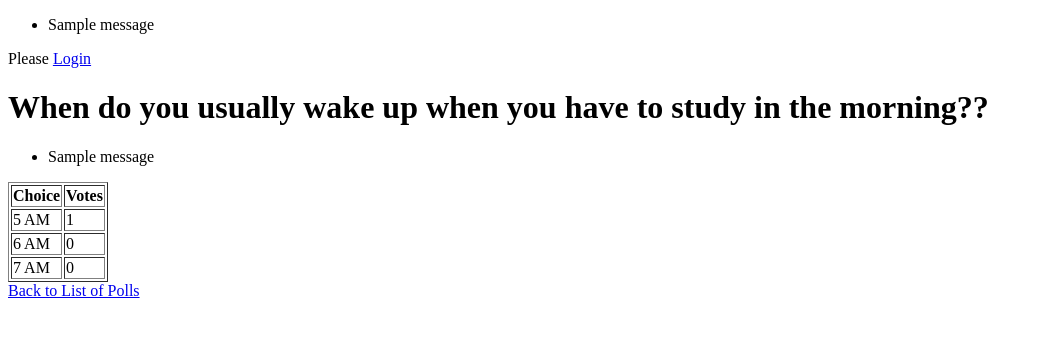
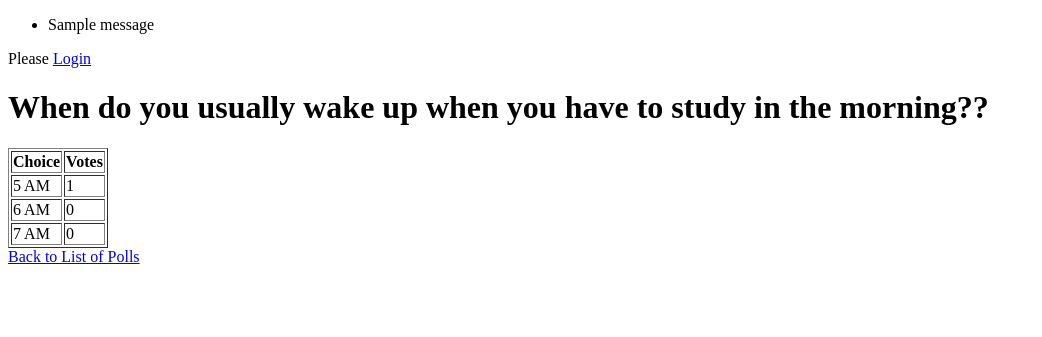
Before and after one commit to jee-gamer/ku-polls, a Django app: page /polls/1/results/ in a window 1280 px wide. Shown: the top 337 px of the page, without its empty margins (0-1042 px from the left). Run offline with Django 5.2, Linux system fonts and the light colour scheme; data comes from the database, SQL or seed files in the repository; tables that the repository leaves empty hold one stand-in row (values such as "Sample post"); one stand-in notice (Sample message) is shown.

Commit message:
remove message duplication in results.html add id in the vote messages

```diff
--- a/polls/templates/polls/results.html
+++ b/polls/templates/polls/results.html
@@ -2,14 +2,6 @@
 {% block content %}
 
 <h1>{{ question.question_text }}</h1>
-
-{% if messages %}
-    <ul class="messages">
-        {% for message in messages %}
-            <li>{% if message.tags %}{% endif %}{{ message }}</li>
-        {% endfor %}
-    </ul>
-{% endif %}
 
 <table border="1">
     <thead>
--- a/polls/views.py
+++ b/polls/views.py
@@ -112,8 +112,9 @@ def vote(request, question_id):
             },
         )
 
-    logger.info(f"{user.username} submits vote on choice: {selected_choice}"
-                f"on question {question}")
+    logger.info(f"{user.username} submits vote on choice id:"
+                f" {selected_choice.id} "
+                f"on question id: {question.id}")
 
     if not question.can_vote():
         messages.add_message(request, messages.INFO,
```
